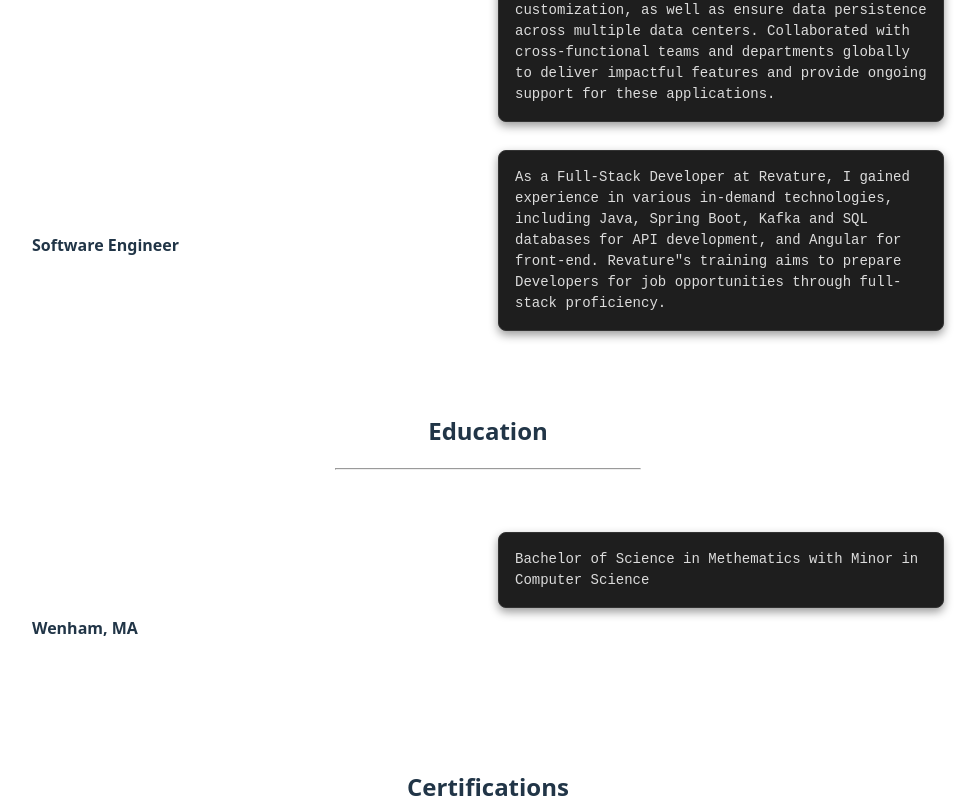
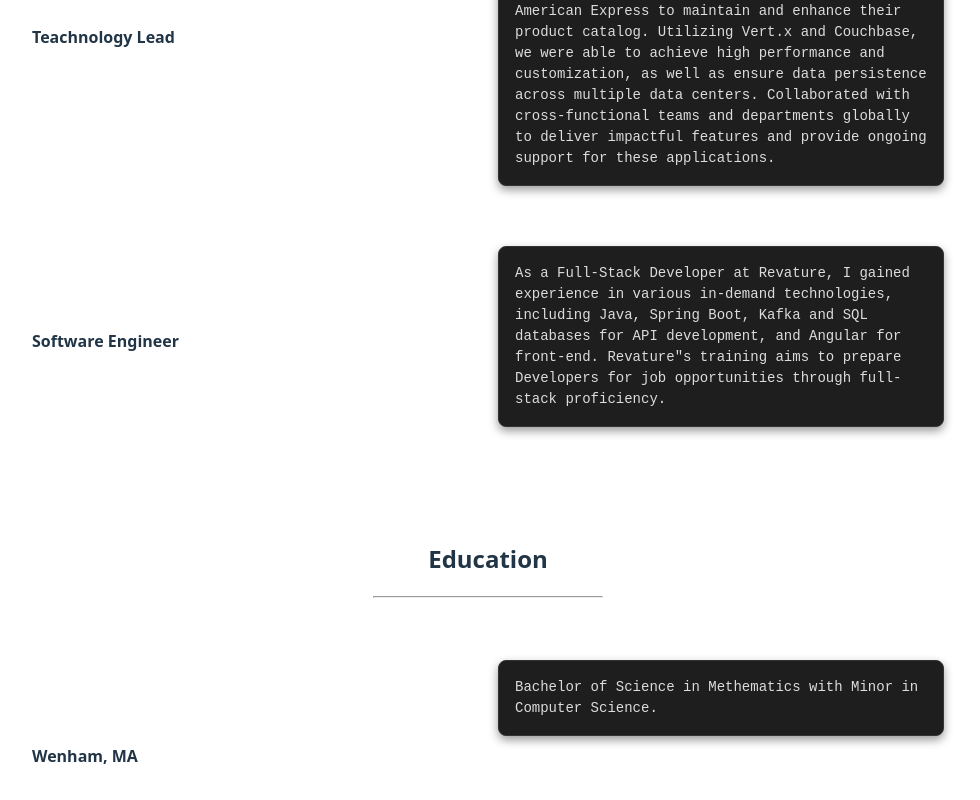
Before and after one commit to james-kempf/resume-site, a React (Vite) app: page / in a window 1280 px wide. Shown: the part 1140-1940 px from the top of the page, without its empty margins (152-1132 px from the left). Built offline with nearby package versions, Linux system fonts and the light colour scheme.

Commit message:
split jsx file

```diff
--- a/src/App.css
+++ b/src/App.css
@@ -66,6 +66,7 @@
 .column-container {
   display: flex;
   gap: 20px;
+  padding-top: 32px;
 }
 @media (max-width: 1000px) {
   .column-container {
--- a/src/App.jsx
+++ b/src/App.jsx
@@ -1,8 +1,9 @@
 import { useState } from 'react'
+import Section from './Section.jsx'
 import portrait from './assets/portrait.jpg'
 import sections from './data/sections.json'
 import { FontAwesomeIcon } from '@fortawesome/react-fontawesome'
-import { faLinkedin, faGithub, faReact } from '@fortawesome/free-brands-svg-icons';
+import { faLinkedin, faGithub, faReact } from '@fortawesome/free-brands-svg-icons'
 import './App.css'
 
 function App() {
@@ -40,31 +41,8 @@ function App() {
           collaborating with cross-functional groups to troubleshoot, innovate, and deliver impactful features across the full stack.
         </p>
       </div>
-      {sections.map((sec, secIndex) =>
-        <div key={secIndex}>
-          <h2>{sec.title}</h2>
-          <hr className='divider'></hr>
-          <div className='card'>
-            <ul>
-              {sec.entries.map((entry, entryIndex) => (
-                <li key={entryIndex}>
-                  <div className='column-container' id={`column-container-${sec.id}-${entry.id}`}>
-                    <div className='column left'>
-                      <a href={entry.website} target='_blank'>
-                        <img src={entry.image} href={entry.website} target='_blank' className='external-logo'></img>
-                      </a>
-                      <h4>{entry.subtitle}</h4>
-                      <p>{entry.date}</p>
-                    </div>
-                    <div className='column right'>
-                      <p className='code-box'>{entry.description}</p>
-                    </div>
-                  </div>
-                </li>
-              ))}
-            </ul>
-          </div>
-        </div>
+      {sections.map((sec, index) =>
+        <Section sec={sec} key={index} />
       )}
       <p className='read-the-docs'>
         This website was built with <FontAwesomeIcon icon={faReact} /> React
--- /dev/null
+++ b/src/Entry.jsx
@@ -0,0 +1,23 @@
+function Entry({ entry }) {
+
+  return (
+    <>
+      <li>
+        <div className='column-container'>
+          <div className='column left'>
+            <a href={entry.website} target='_blank'>
+              <img src={entry.image} href={entry.website} target='_blank' className='external-logo'></img>
+            </a>
+            <h4>{entry.subtitle}</h4>
+            <p>{entry.date}</p>
+          </div>
+          <div className='column right'>
+            <p className='code-box'>{entry.description}</p>
+          </div>
+        </div>
+      </li>
+    </>
+  )
+}
+
+export default Entry
--- /dev/null
+++ b/src/Section.jsx
@@ -0,0 +1,22 @@
+import Entry from './Entry.jsx'
+
+function Section({ sec }) {
+
+  return (
+    <>
+      <div className='card'>
+        <h2>{sec.title}</h2>
+        <hr className='divider'></hr>
+        <div>
+          <ul>
+            {sec.entries.map((entry, index) => (
+              <Entry entry={entry} key={index} />
+            ))}
+          </ul>
+        </div>
+      </div>
+    </>
+  )
+}
+
+export default Section
--- a/src/data/sections.json
+++ b/src/data/sections.json
@@ -37,7 +37,7 @@
                 "image": "src/assets/gordon.png",
                 "subtitle": "Wenham, MA",
                 "date": "August 2013 - May 2017",
-                "description": "Bachelor of Science in Methematics with Minor in Computer Science"
+                "description": "Bachelor of Science in Methematics with Minor in Computer Science."
             }
         ]
     },
```
